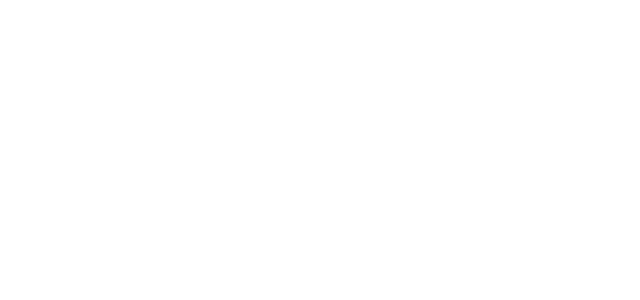
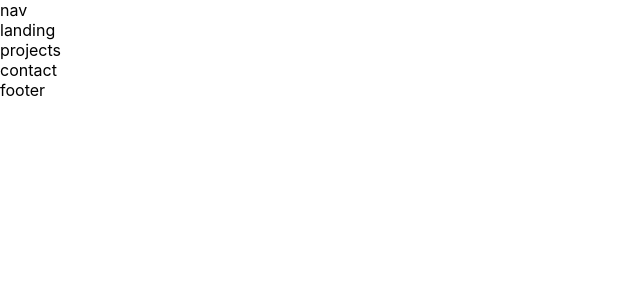
Before and after one commit to Mario-Florio/metaFrontend-advancedReact, a JavaScript app: page / in a window 1280 px wide. Shown: the top 300 px of the page, without its empty margins (0-640 px from the left). Built offline with nearby package versions, Linux system fonts and the light colour scheme; the HTML template or start-up script is replaced by a standard one.

Commit message:
feat: creat general app hierarchy

```diff
--- a/src/App.js
+++ b/src/App.js
@@ -1,9 +1,23 @@
 import './App.css';
+import Nav from './Components/Nav';
+import Landing from './Components/Landing';
+import Projects from './Components/Projects';
+import Contact from './Components/Contact';
 
 function App() {
   return (
     <div className="App">
-
+      <header>
+        <Nav/>
+      </header>
+      <main>
+        <Landing/>
+        <Projects/>
+        <Contact/>
+      </main>
+      <footer>
+        footer
+      </footer>
     </div>
   );
 }
--- /dev/null
+++ b/src/Components/Contact.js
@@ -0,0 +1,11 @@
+
+function Contact() {
+
+    return(
+        <section>
+            contact
+        </section>
+    );
+}
+
+export default Contact;
--- /dev/null
+++ b/src/Components/Landing.js
@@ -0,0 +1,11 @@
+
+function Landing() {
+
+    return(
+        <section>
+            landing
+        </section>
+    );
+}
+
+export default Landing;
--- /dev/null
+++ b/src/Components/Nav.js
@@ -0,0 +1,11 @@
+
+function Nav() {
+
+    return(
+        <nav>
+            nav
+        </nav>
+    );
+}
+
+export default Nav;
--- /dev/null
+++ b/src/Components/Projects.js
@@ -0,0 +1,11 @@
+
+function Projects() {
+
+    return(
+        <section>
+            projects
+        </section>
+    );
+}
+
+export default Projects;
```
